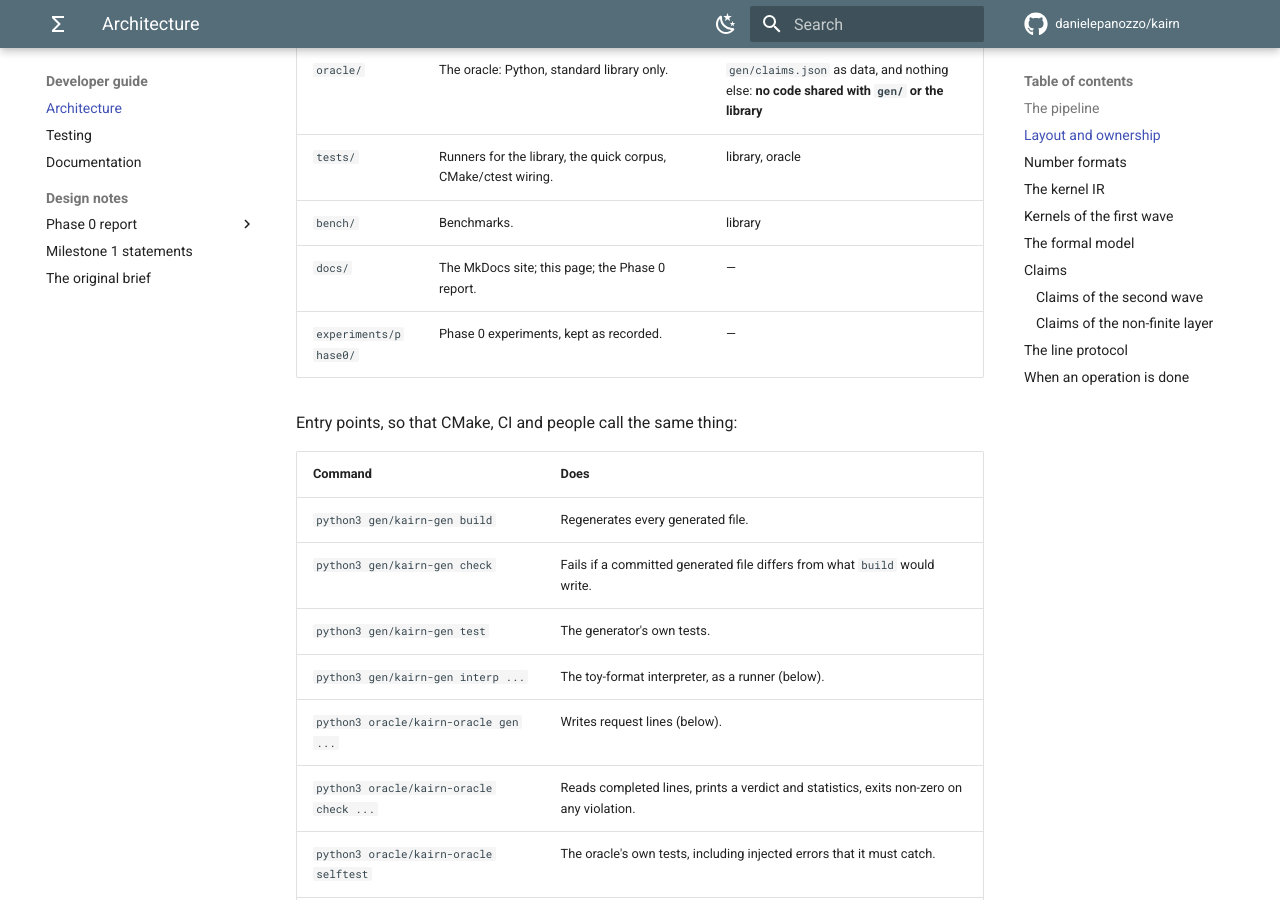
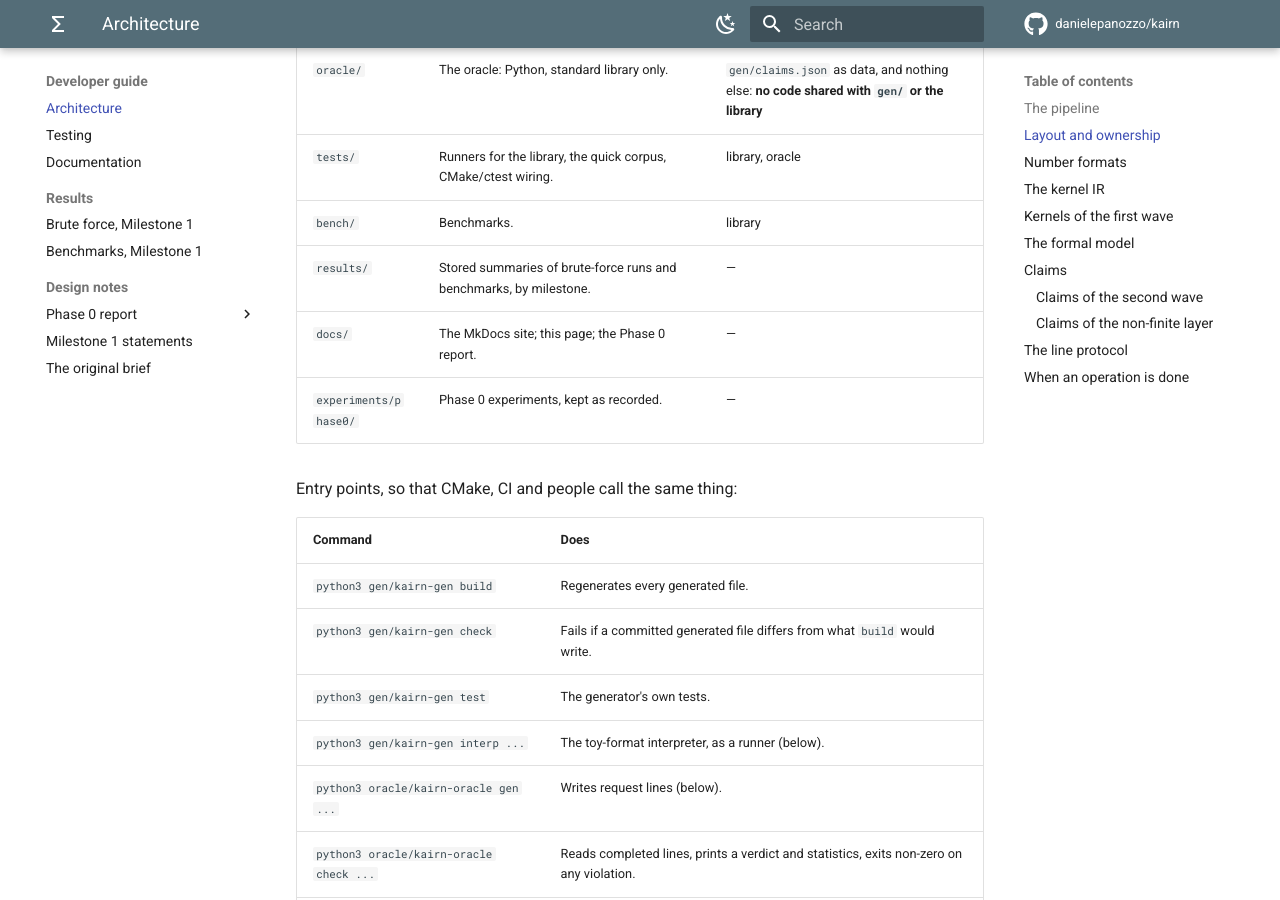
Before and after one commit to danielepanozzo/kairn, an MkDocs documentation site: the page built from docs/developer/architecture.md, in a window 1280 px wide and 900 px high, scrolled down 1350 px. Built offline with MkDocs 1.6.1 and Material for MkDocs 9.7.7, drawn with Linux system fonts in a browser that asks for light colours; comment, search, counter and statistics services are not loaded.

Commit message:
Results area: where brute-force summaries and benchmarks are stored and shown
Two placeholder pages and the results/ directory, so that the runs that fill
them do not edit the same lines of mkdocs.yml and of the layout table.

Co-Authored-By: Claude Fable 5.2 <noreply@anthropic.com>
Claude-Session: https://claude.ai/code/session_01ULwCxzT6Dhw9xUiTw8mJz1

```diff
--- a/docs/developer/architecture.md
+++ b/docs/developer/architecture.md
@@ -43,6 +43,7 @@ derived from it or checked against it:
 | `oracle/` | The oracle: Python, standard library only. | `gen/claims.json` as data, and nothing else: **no code shared with `gen/` or the library** |
 | `tests/` | Runners for the library, the quick corpus, CMake/ctest wiring. | library, oracle |
 | `bench/` | Benchmarks. | library |
+| `results/` | Stored summaries of brute-force runs and benchmarks, by milestone. | — |
 | `docs/` | The MkDocs site; this page; the Phase 0 report. | — |
 | `experiments/phase0/` | Phase 0 experiments, kept as recorded. | — |
 
--- a/mkdocs.yml
+++ b/mkdocs.yml
@@ -93,6 +93,9 @@ nav:
       - Architecture: developer/architecture.md
       - Testing: developer/testing.md
       - Documentation: developer/documentation.md
+      - Results:
+          - Brute force, Milestone 1: developer/results/brute-milestone1.md
+          - Benchmarks, Milestone 1: developer/results/bench-milestone1.md
       - Design notes:
           - Phase 0 report:
               - developer/design/phase0/index.md
```
Also changed, not shown: docs/developer/results/bench-milestone1.md (added, +7 -0 lines), docs/developer/results/brute-milestone1.md (added, +6 -0 lines), results/README.md (added, +8 -0 lines), 2 other files.
